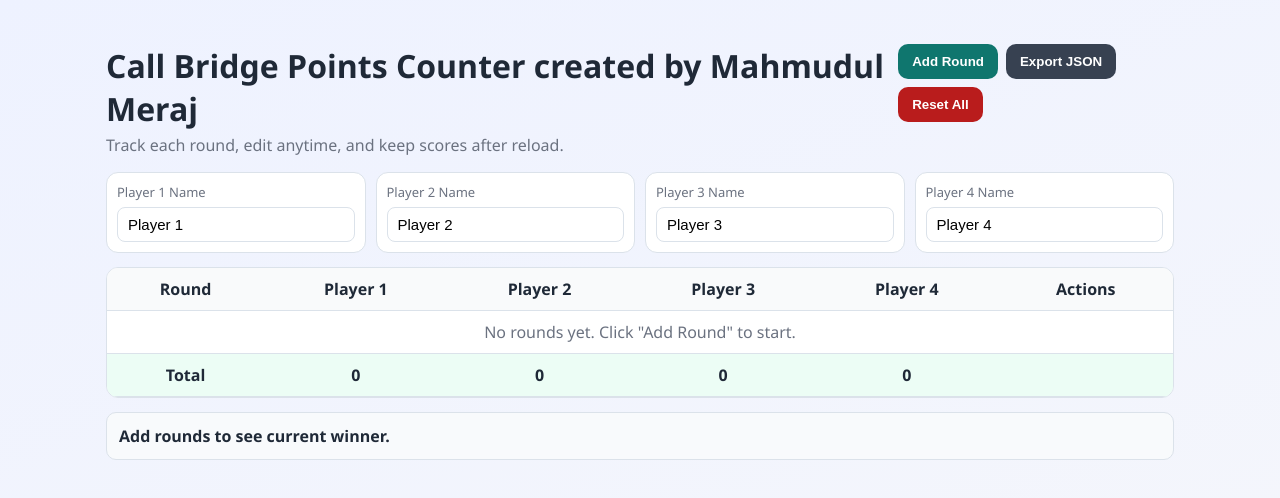
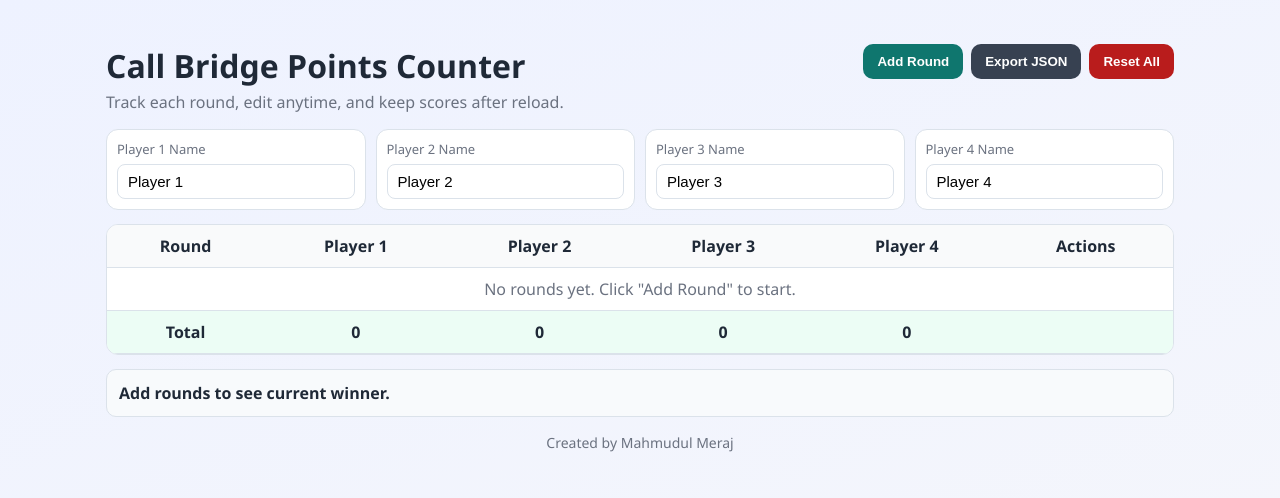
Before and after one commit to mahmudul-meraj/Call-bridge-points-counter, a plain HTML site: page index.html in a window 1280 px wide. Drawn offline with Linux system fonts and the light colour scheme.

Commit message:
credit in the footer

```diff
--- a/index.html
+++ b/index.html
@@ -3,14 +3,14 @@
 <head>
   <meta charset="UTF-8" />
   <meta name="viewport" content="width=device-width, initial-scale=1.0" />
-  <title>Call Bridge Points Counter created by Mahmudul Meraj</title>
+  <title>Call Bridge Points Counter</title>
   <link rel="stylesheet" href="styles.css" />
 </head>
 <body>
   <main class="app">
     <header class="top">
       <div>
-        <h1>Call Bridge Points Counter created by Mahmudul Meraj</h1>
+        <h1>Call Bridge Points Counter</h1>
         <p>Track each round, edit anytime, and keep scores after reload.</p>
       </div>
       <div class="actions">
@@ -49,6 +49,10 @@
     </section>
 
     <section class="winner" id="winner-box" aria-live="polite"></section>
+
+    <footer class="credit">
+      Created by Mahmudul Meraj
+    </footer>
   </main>
 
   <script src="script.js"></script>
--- a/styles.css
+++ b/styles.css
@@ -183,3 +183,9 @@ tfoot .totals-row {
     flex-direction: column;
   }
 }
+.credit {
+  margin-top: 16px;
+  text-align: center;
+  color: var(--muted);
+  font-size: 14px;
+}
```
